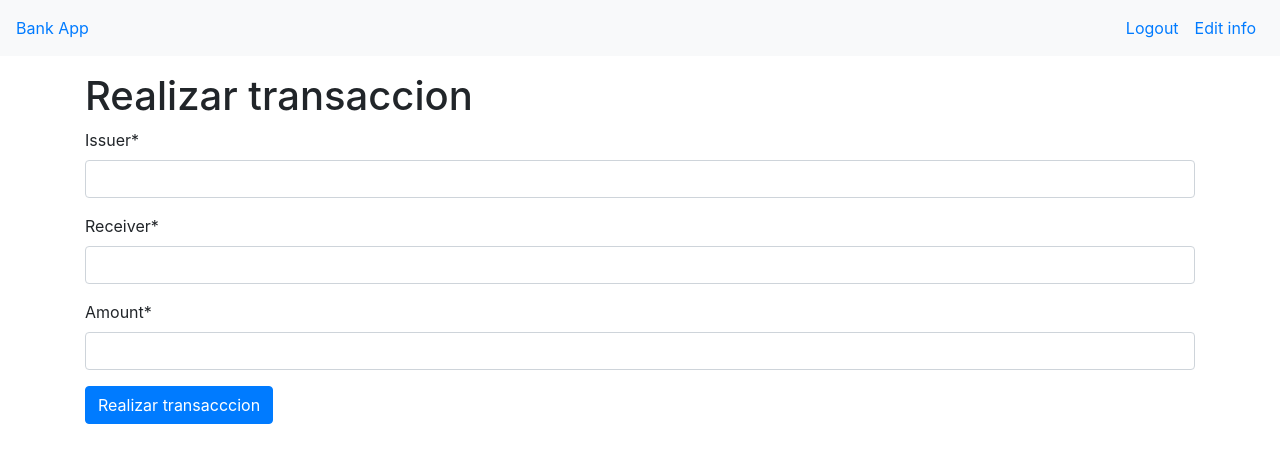
After one commit to rem1niscence/bank-app, a Django app: page /transaction/new in a window 1280 px wide. The commit adds this page. Shown: the top 463 px of the page. Run offline with Django 3.2, Linux system fonts and the light colour scheme; the visitor is signed in with stand-in values (Sample User, id 1); some libraries are stand-ins or nearby versions.

Commit message:
Can make transactions

```diff
--- a/django/core/forms.py
+++ b/django/core/forms.py
@@ -0,0 +1,31 @@
+from django import forms
+from core.apis import make_transaction
+
+
+class TransactionForm(forms.Form):
+    issuer = forms.IntegerField()
+    receiver = forms.IntegerField()
+    amount = forms.FloatField()
+
+    def is_valid(self):
+        valid = super(TransactionForm, self).is_valid()
+        if not valid:
+            return valid
+
+        transaction_data = {
+            'issuer': self.cleaned_data['issuer'],
+            'receiver': self.cleaned_data['receiver'],
+            'amount': self.cleaned_data['amount'],
+        }
+
+        transaction = make_transaction(transaction_data)
+        if transaction['exito']:
+            return valid
+        else:
+            if transaction['codigo'] == -1:
+                self.add_error('issuer', transaction['mensaje'])
+            if transaction['codigo'] == -2:
+                self.add_error('receiver', transaction['mensaje'])
+            if transaction['codigo'] == -3:
+                self.add_error('amount', transaction['mensaje'])
+            return False
--- a/django/core/templates/core/home.html
+++ b/django/core/templates/core/home.html
@@ -14,7 +14,7 @@
       </div>
       <hr>
       <div class="text-center">
-        <a class="btn btn-lg btn-primary mx-auto" href="{% url "core:check_accounts" %}">Realizar transaccion</a>
+        <a class="btn btn-lg btn-primary mx-auto" href="{% url "core:make_transaction" %}">Realizar transaccion</a>
       </div>
       </div>
     </div>
--- /dev/null
+++ b/django/core/templates/core/transactions.html
@@ -0,0 +1,18 @@
+{% extends 'base.html' %}
+{% load crispy_forms_tags %}
+
+{% block title %}Realizar transaccion{% endblock title %}
+
+{% block body %}
+  <h1>Realizar transaccion</h1>
+
+    {% if message %}
+    <div class="alert alert-success" role="alert">{{ message }}</div>
+  {% endif %}
+
+  <form method="post">
+    {% csrf_token %}
+    {{ form | crispy }}
+    <input type="submit" class="btn btn-primary" value="Realizar transacccion">
+  </form>
+{% endblock body %}
--- a/django/core/urls.py
+++ b/django/core/urls.py
@@ -6,4 +6,6 @@ urlpatterns = [
     path('', views.HomeView.as_view(), name='home'),
     path('history', views.MovementHistoryView.as_view(), name='mov_history'),
     path('accounts', views.CheckAccounts.as_view(), name='check_accounts'),
+    path('transaction/new', views.TransactionView.as_view(),
+         name='make_transaction'),
 ]
--- a/django/core/views.py
+++ b/django/core/views.py
@@ -1,6 +1,9 @@
 from django.views.generic import TemplateView
 from django.contrib.auth.mixins import LoginRequiredMixin
 from core.apis import get_client, get_accounts, get_account_movements
+from django.views.generic import FormView
+from core.forms import TransactionForm
+from django.shortcuts import render
 
 
 class HomeView(TemplateView):
@@ -35,6 +38,17 @@ class MovementHistoryView(LoginRequiredMixin, TemplateView):
         return ctx
 
 
+class TransactionView(LoginRequiredMixin, FormView):
+    form_class = TransactionForm
+    template_name = 'core/transactions.html'
+
+    def form_valid(self, form):
+        message = "Transferencia realizada con exito"
+        ctx = self.get_context_data()
+        ctx['message'] = message
+        return render(self.request, self.template_name, context=ctx)
+
+
 class CheckAccounts(LoginRequiredMixin, TemplateView):
     template_name = 'core/accounts.html'
 
```
Also changed, not shown: django/core/apis.py (+17 -0 lines).
